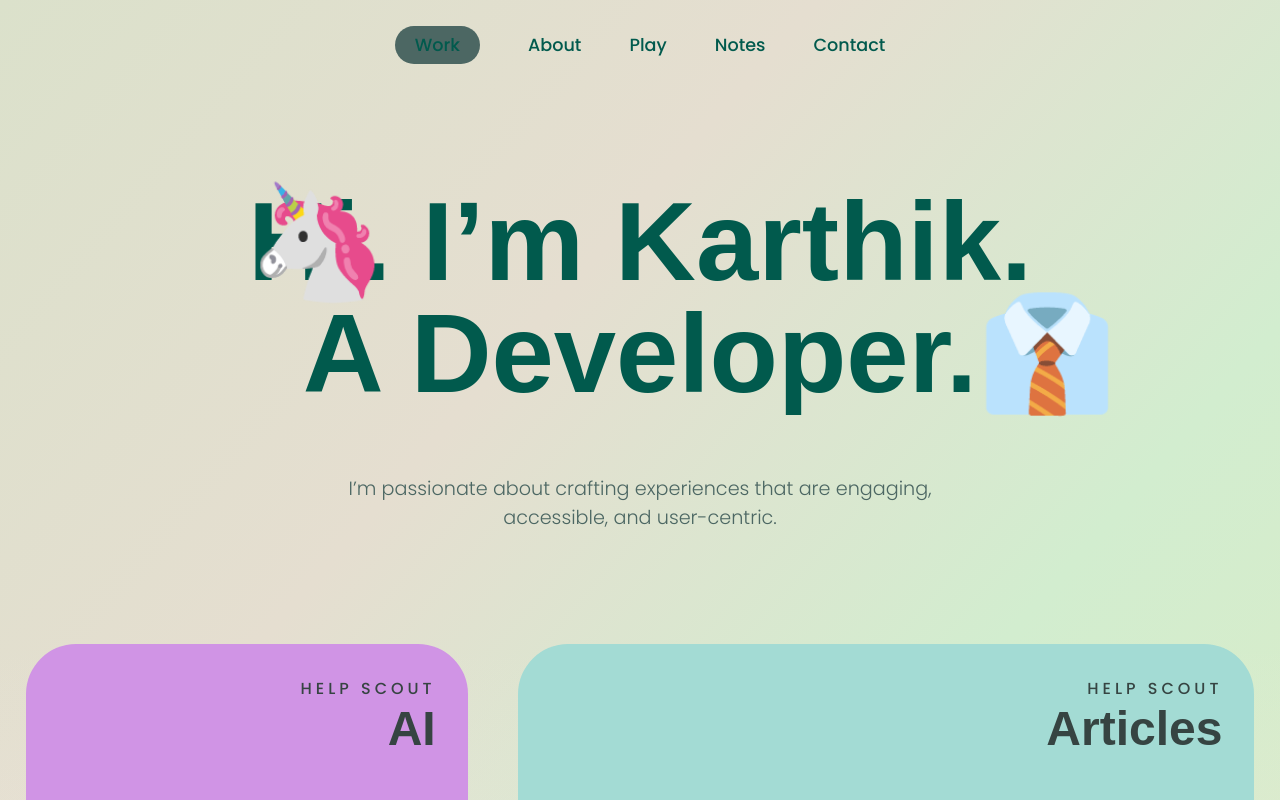
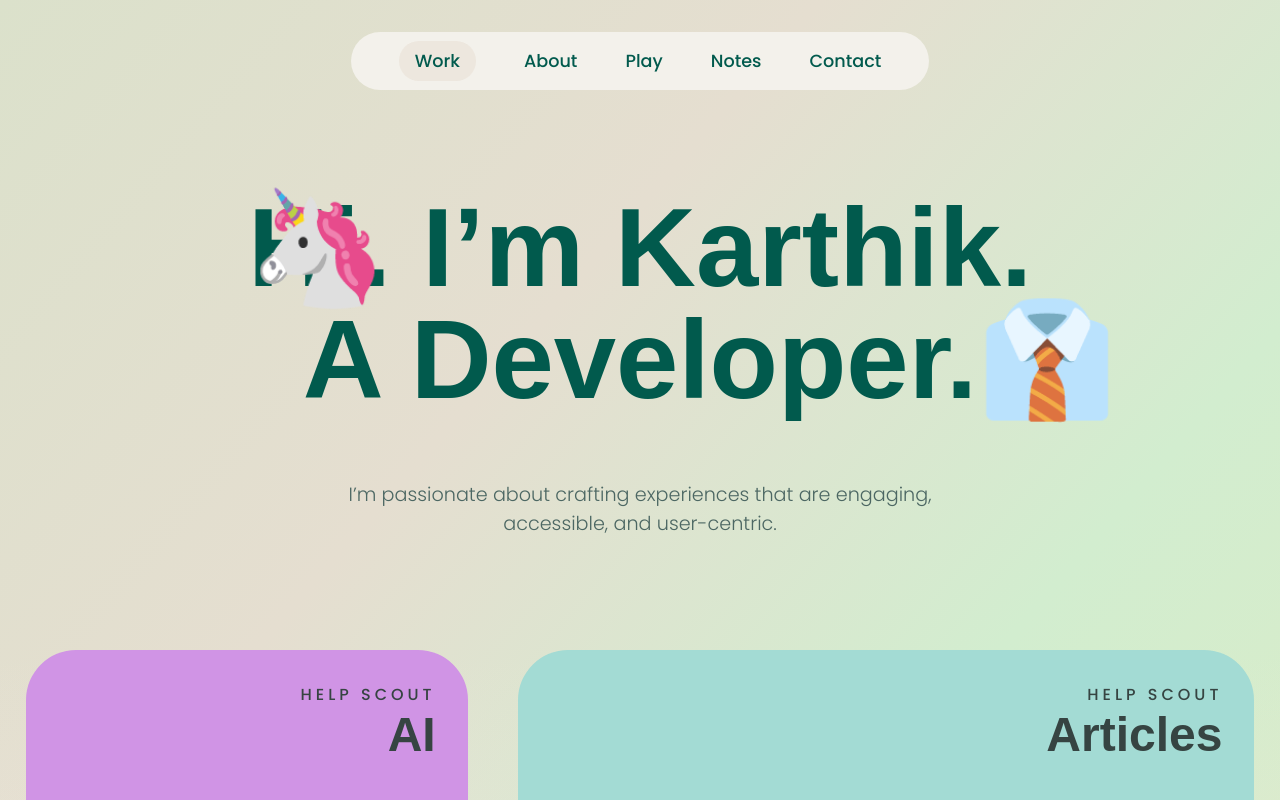
Before and after one commit to Karthik-Kahil/karthik-kahil-website, a React (Vite) app: page / in a window 1280 px wide. Shown: the top 800 px of the page. Built offline with nearby package versions, Linux system fonts and the light colour scheme; grey boxes are pictures that could not be loaded; a web font is replaced by a local one.

Commit message:
components updates

```diff
--- a/src/features/Header/Header.jsx
+++ b/src/features/Header/Header.jsx
@@ -3,7 +3,7 @@ import HeaderStyle from "../../ui/HeaderStyle";
 import SubtextStyle from "../../ui/SubtextStyle";
 
 const StyledHeader = styled.header`
-  padding-top: 6rem;
+  padding-top: 12rem;
 `;
 
 function Header() {
--- a/src/features/NavBar/NavBar.jsx
+++ b/src/features/NavBar/NavBar.jsx
@@ -3,11 +3,19 @@ import styled from "styled-components";
 
 const Nav = styled.nav`
   font-family: "Poppins", sans-serif;
+  position: fixed;
+  top: 0;
+  left: 0;
   display: flex;
   justify-content: center;
   font-size: 1.1rem;
   padding-top: 2rem;
   padding-bottom: 2rem;
+  z-index: 999;
+  width: 100%;
+  flex-flow: column nowrap;
+  justify-content: center;
+  align-items: center;
 `;
 
 const Ul = styled.ul`
@@ -15,12 +23,15 @@ const Ul = styled.ul`
   flex-direction: row;
   gap: 3rem;
   list-style: none;
-`;
+  background-color: var(--color-primary-nav);
+  padding: 1rem 3rem;
+  border-radius: 50px;
 
-const StyledNavLink = styled(NavLink)`
-  background-color: var(--color-primary-a30);
-  padding: 7px 20px;
-  border-radius: 20px;
+  .active {
+    background-color: var(--color-primary-main);
+    padding: 0.5rem 1rem;
+    border-radius: 50px;
+  }
 `;
 
 function NavBar() {
@@ -28,7 +39,7 @@ function NavBar() {
     <Nav>
       <Ul>
         <li>
-          <StyledNavLink to={"/"}>Work</StyledNavLink>
+          <NavLink to={"/"}>Work</NavLink>
         </li>
         <li>
           <NavLink to={"about"}>About</NavLink>
@@ -40,7 +51,7 @@ function NavBar() {
           <NavLink to={"notes"}>Notes</NavLink>
         </li>
         <li>
-          <NavLink>Contact</NavLink>
+          <NavLink to={"/s"}>Contact</NavLink>
         </li>
       </Ul>
     </Nav>
--- a/src/index.css
+++ b/src/index.css
@@ -33,6 +33,10 @@
   /* overflow: hidden; */
 }
 
+body {
+  background-color: var(--color-primary-main);
+}
+
 a {
   color: var(--color-primary-a50);
 }
@@ -45,6 +49,7 @@ a {
 /** CSS PRIMARY COLORS */
 :root {
   --color-primary-main: #ede7de;
+  --color-primary-nav: #f3f1ebfb;
   --color-primary-footer: #ebe5da;
   --color-primary-a0: #ffffff;
   --color-primary-a10: #c2d4cf;
```
